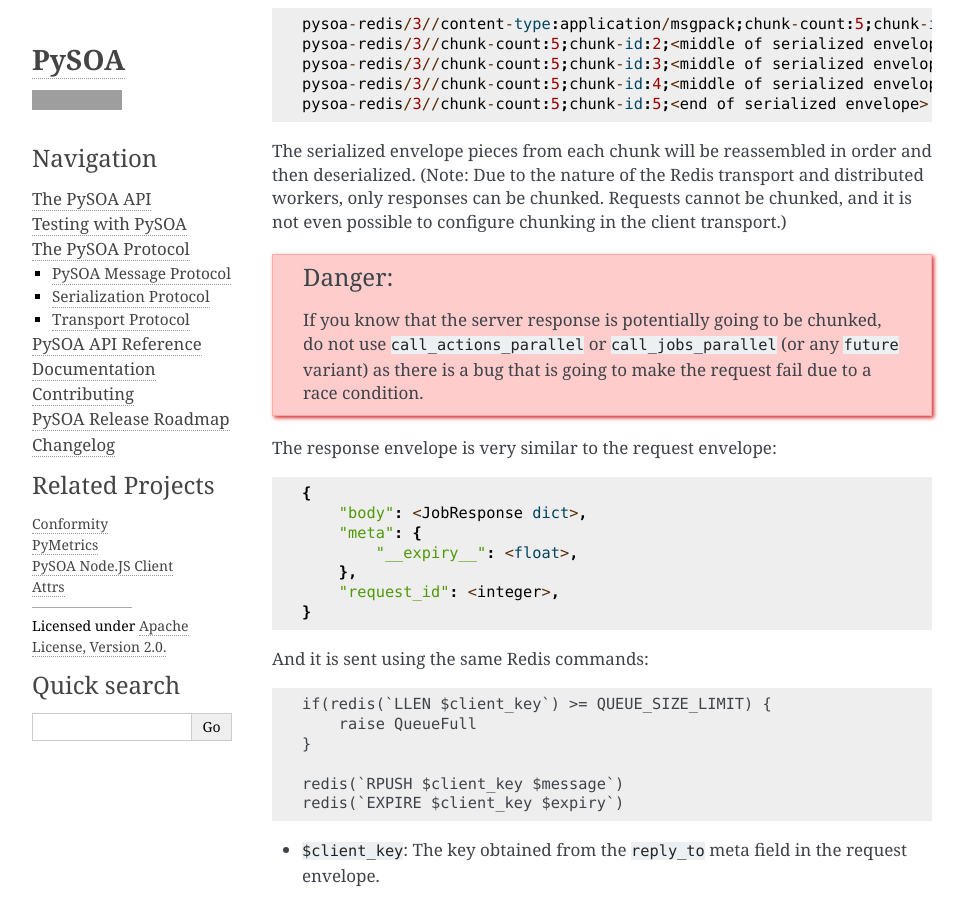
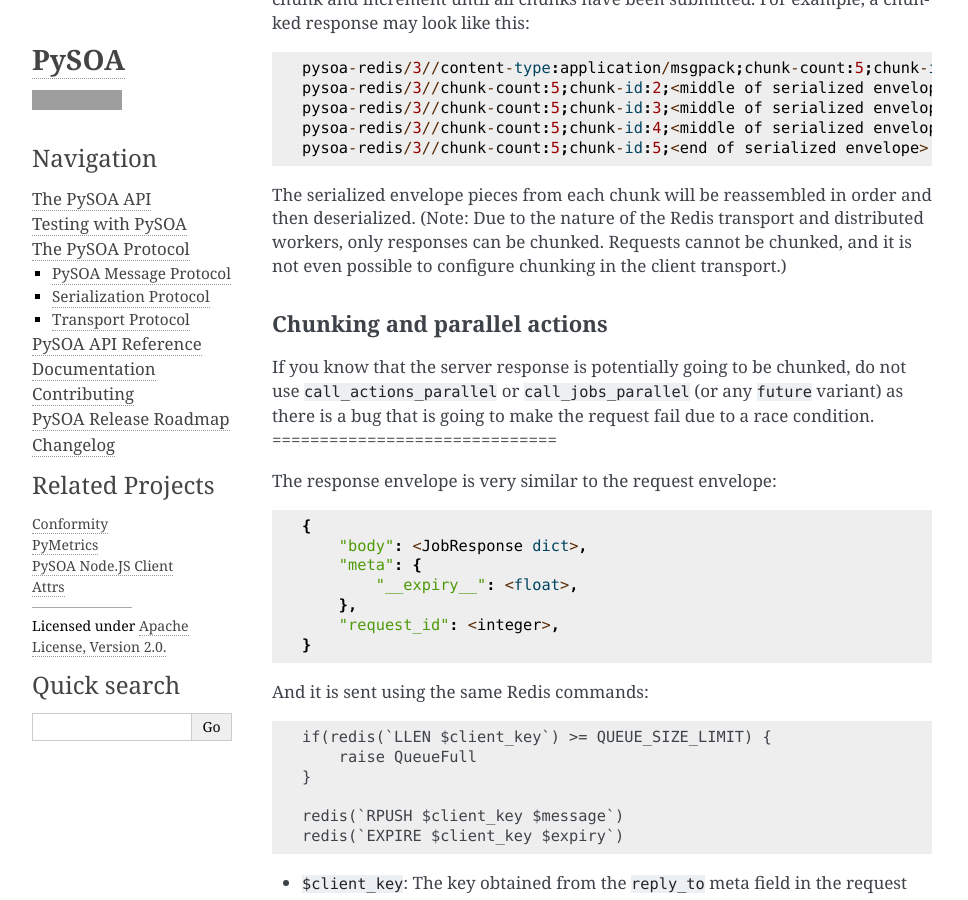
Before and after one commit to eventbrite/pysoa, a Sphinx documentation site: the page built from docs/protocol.rst, in a window 1280 px wide and 900 px high, scrolled down 6182 px. Shown: the whole window, without its empty margins (148-1116 px from the left). Built offline with Sphinx 7.4.7, drawn with Linux system fonts in a browser that asks for light colours; some of the changed text lies outside the part shown; grey boxes are pictures that could not be loaded.

```diff
--- a/docs/protocol.rst
+++ b/docs/protocol.rst
@@ -246,10 +246,14 @@ The serialized envelope pieces from each chunk will be reassembled in order and
 nature of the Redis transport and distributed workers, only responses can be chunked. Requests cannot be chunked, and
 it is not even possible to configure chunking in the client transport.)
 
-.. DANGER:: If you know that the server response is potentially going
-   to be chunked, do not use ``call_actions_parallel`` or
-   ``call_jobs_parallel`` (or any ``future`` variant) as there is a
-   bug that is going to make the request fail due to a race condition.
+==============================
+**Chunking and parallel actions**
+==============================
+If you know that the server response is potentially going to be
+chunked, do not use ``call_actions_parallel`` or
+``call_jobs_parallel`` (or any ``future`` variant) as there is a bug
+that is going to make the request fail due to a race condition.
+==============================
 
 The response envelope is very similar to the request envelope::
 
```
